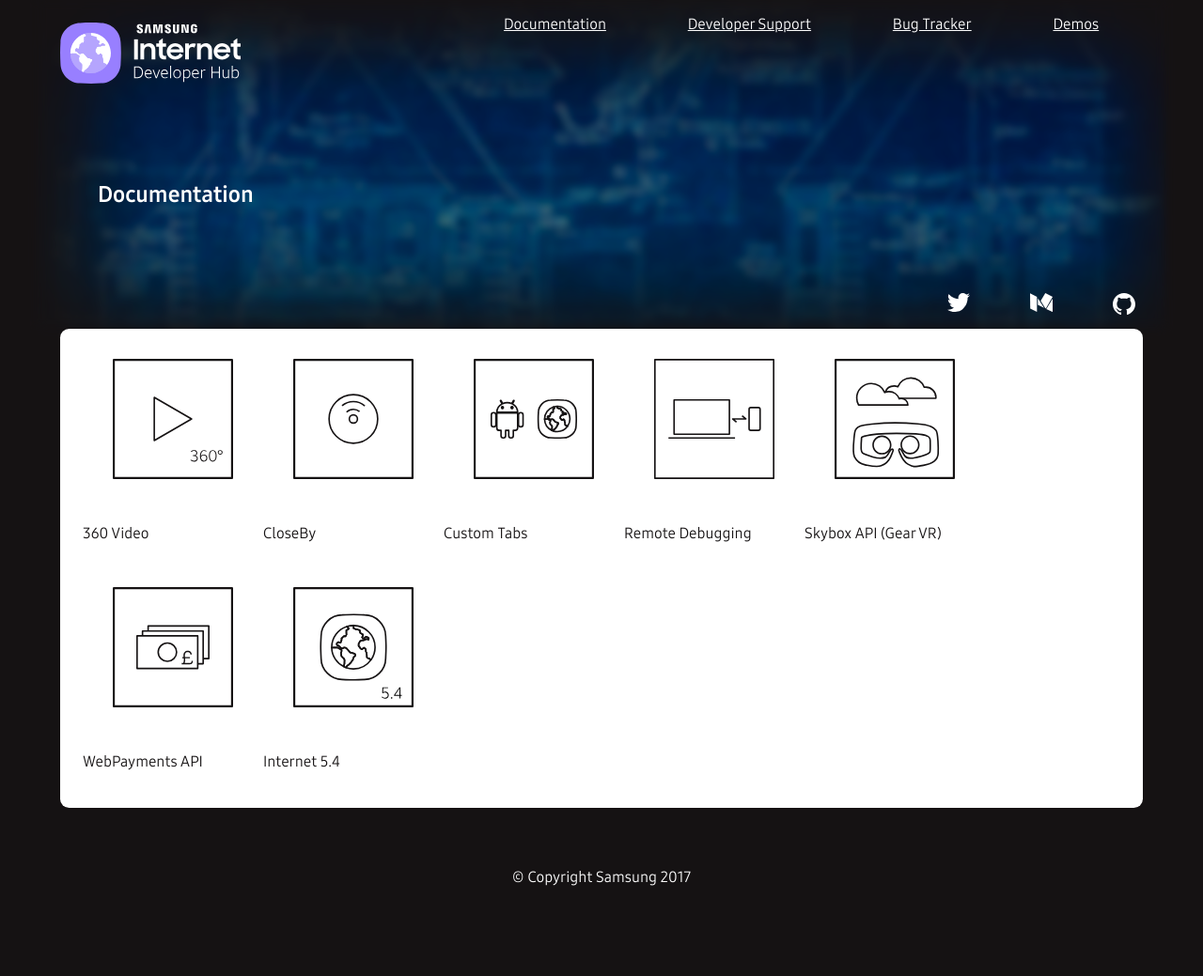
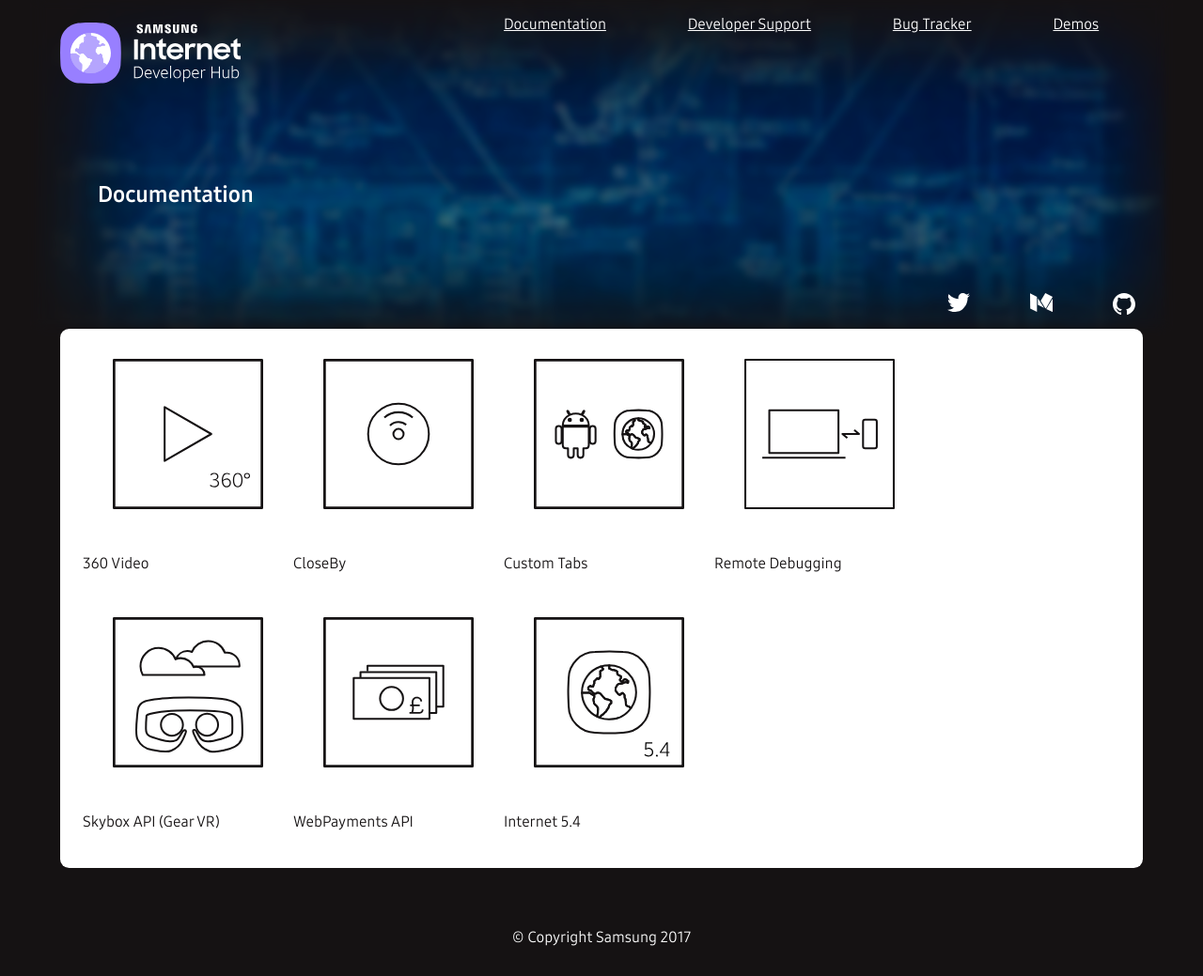
Before and after one commit to SamsungInternet/homepage-archive, a Jekyll site: the page built from docs/index.md, in a window 1280 px wide. Shown: the whole page at 94% size. Built offline with Jekyll 4.4.1, drawn with Linux system fonts in a browser that asks for light colours; before the commit the page ends 975 px from its top, so only the background shows below that.

Commit message:
Icon Aesthetics

```diff
--- a/docs/index.md
+++ b/docs/index.md
@@ -8,22 +8,22 @@
     <div class="icon-title"><a href="video-360.html"><img src="/images/ico-vid-360.svg" alt="360 Videos"></a>
         <p>360 Video</p>
     </div>
-    <div><a href="closeby.html"><img src="/images/ico-closeby.svg" alt="CloseBy"></a>
+    <div class="icon-title"><a href="closeby.html"><img src="/images/ico-closeby.svg" alt="CloseBy"></a>
         <p>CloseBy</p>
     </div>
-    <div><a href="custom-tabs.html"><img src="/images/ico-custom-tab.svg" alt="Custom Tabs"></a>
+    <div class="icon-title"><a href="custom-tabs.html"><img src="/images/ico-custom-tab.svg" alt="Custom Tabs"></a>
         <p>Custom Tabs</p>
     </div>
-    <div><a href="remote-debugging.html"><img src="/images/ico-remote-debug.svg" alt="Remote Debugging"></a>
+    <div class="icon-title"><a href="remote-debugging.html"><img src="/images/ico-remote-debug.svg" alt="Remote Debugging"></a>
         <p>Remote Debugging</p>
     </div>
-    <div><a href="skybox.html"><img src="/images/ico-skybox.svg" alt="Skybox API (Gear VR)"></a>
+    <div class="icon-title"><a href="skybox.html"><img src="/images/ico-skybox.svg" alt="Skybox API (Gear VR)"></a>
         <p>Skybox API (Gear VR)</p>
     </div>
-    <div><a href="web-payments.html"><img src="/images/ico-payment.svg" alt="WebPayments"></a>
+    <div class="icon-title"><a href="web-payments.html"><img src="/images/ico-payment.svg" alt="WebPayments"></a>
         <p>WebPayments API</p>
     </div>
-    <div><a href="#"><img src="/images/ico-si54.svg" alt="Samsung Internet 5.4"></a>
+    <div class="icon-title"><a href="#"><img src="/images/ico-si54.svg" alt="Samsung Internet 5.4"></a>
         <p>Internet 5.4</p>
     </div>
 </div>
--- a/style/page.scss
+++ b/style/page.scss
@@ -27,10 +27,11 @@
 
 .doc-subsection img{
   margin: 2em;
-  max-width: 8em;
+  max-width: 10em;
 }
 
 .icon-title{
   display: flex;
   flex-direction: column;
+  justify-content: center;
 }
```
